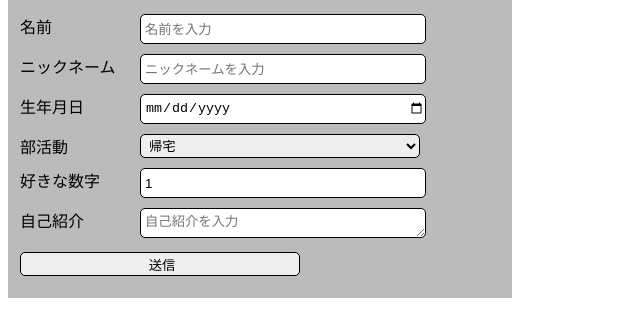
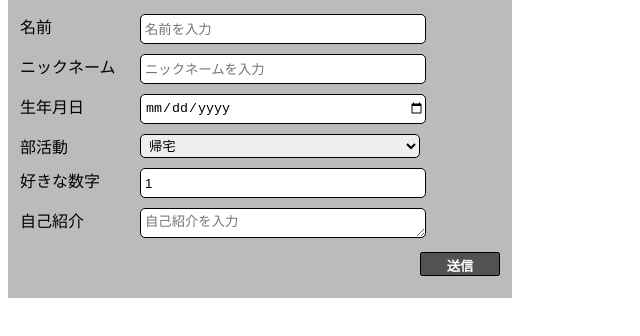
Before and after one commit to komayuu/SLStudio-resson, a plain HTML site: page css/index3.html in a window 1280 px wide. Shown: the part 86-422 px from the top of the page, without its empty margins (0-640 px from the left). Drawn offline with Linux system fonts and the light colour scheme.

Commit message:
CSSレッスン３テスト３終了

```diff
--- a/css/lesson03_kadai.css
+++ b/css/lesson03_kadai.css
@@ -31,3 +31,21 @@ textarea {
   border-radius: 5px;
   border: #000 solid 1px;
 }
+
+input[type="submit"] {
+  background-color: #525252;
+  color: #FFF;
+  font-weight: bold;
+  display: block;
+  width: 80px;
+  padding: 3px 15px;
+  margin-left: auto;
+  margin-right: 0;
+  border-radius: 2px;
+  border: #000 solid 1px;
+}
+
+input[type="submit"]:hover {
+  background-color: #808080;
+  color: #c3c3c3;
+}
```
